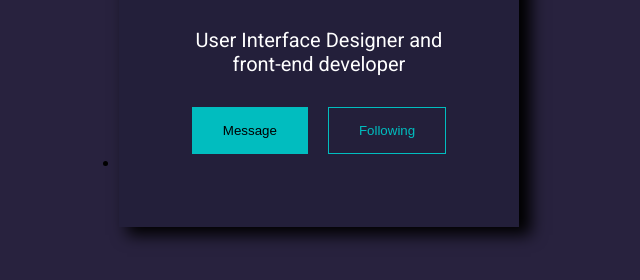
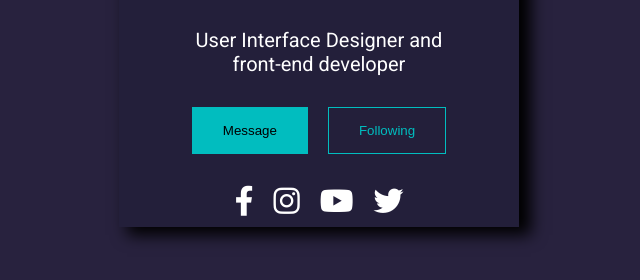
Before and after one commit to nikanatenaze/CSS-HTML-Card-Tample-1, a plain HTML site: page index.html in a window 1280 px wide. Shown: the part 438-718 px from the top of the page, without its empty margins (321-961 px from the left). Drawn offline with Linux system fonts and the light colour scheme.

Commit message:
Update 2.26
Added:
+ Button Hovers
+ Icons
+ Icon Hovers
+ Fixed Bugs

```diff
--- a/index.html
+++ b/index.html
@@ -23,7 +23,10 @@
             </div>
             <div class="icons">
                 <ul class="icons-ul">
-                    <li class="icons-ic"></li>
+                    <li class="icons-ic"><i class="fa-brands fa-facebook-f"></i></li>
+                    <li class="icons-ic"><i class="fa-brands fa-instagram"></i></li>
+                    <li class="icons-ic"><i class="fa-brands fa-youtube"></i></li>
+                    <li class="icons-ic"><i class="fa-brands fa-twitter"></i></li>
                 </ul>
             </div>
         </div>
--- a/indexdesign.css
+++ b/indexdesign.css
@@ -74,6 +74,7 @@
 .button-1, .button-2 {
     cursor: pointer;
     padding: 15px 30px 15px 30px;
+    transition: 0.4s all ease;
 }
 
 .button-1 {
@@ -81,8 +82,49 @@
     border: 1px solid #01BDBF;
 }
 
+.button-1:hover {
+    background-color: transparent;
+    color: white;
+}
+
 .button-2 {
     color: #01BDBF;
     background-color: transparent;
     border: 1px solid #01BDBF;
 }
+
+.button-2:hover {
+    background-color: #01BDBF;
+    color: black;
+}
+
+.icons {
+    width: 100%;
+    height: 50px;
+    position: absolute;
+    bottom: 0px;
+    display: flex;
+}
+
+.icons-ul {
+    display: flex;
+    list-style: none;
+    flex-direction: row;
+    justify-content: center;
+    align-items: center;
+    font-size: 30px;
+    height: 100%;
+    width: 100%;
+    gap: 20px;
+}
+
+.icons-ic {
+    cursor: pointer;
+    color: white;
+    transition: 0.3s all ease;
+}
+
+.icons-ic:hover {
+    color: goldenrod;
+    transform: rotate(-15deg);
+}
```
